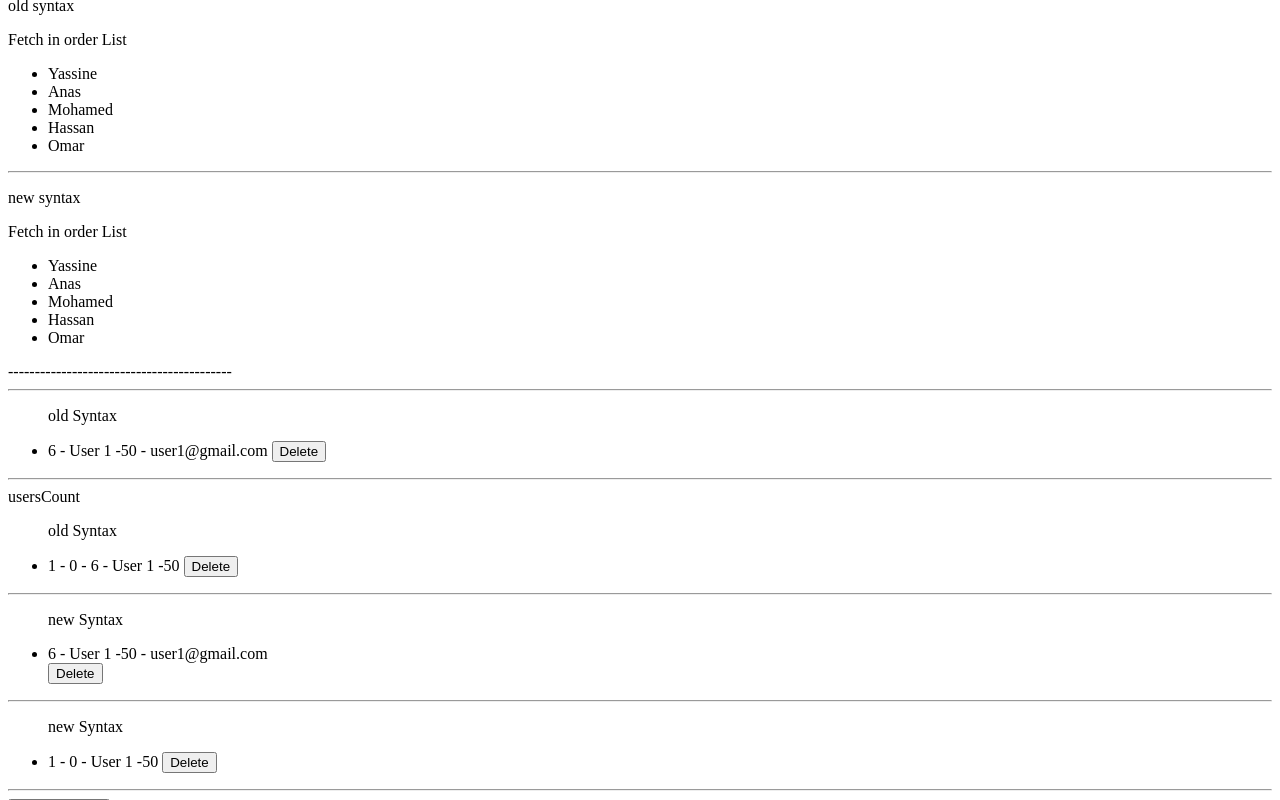
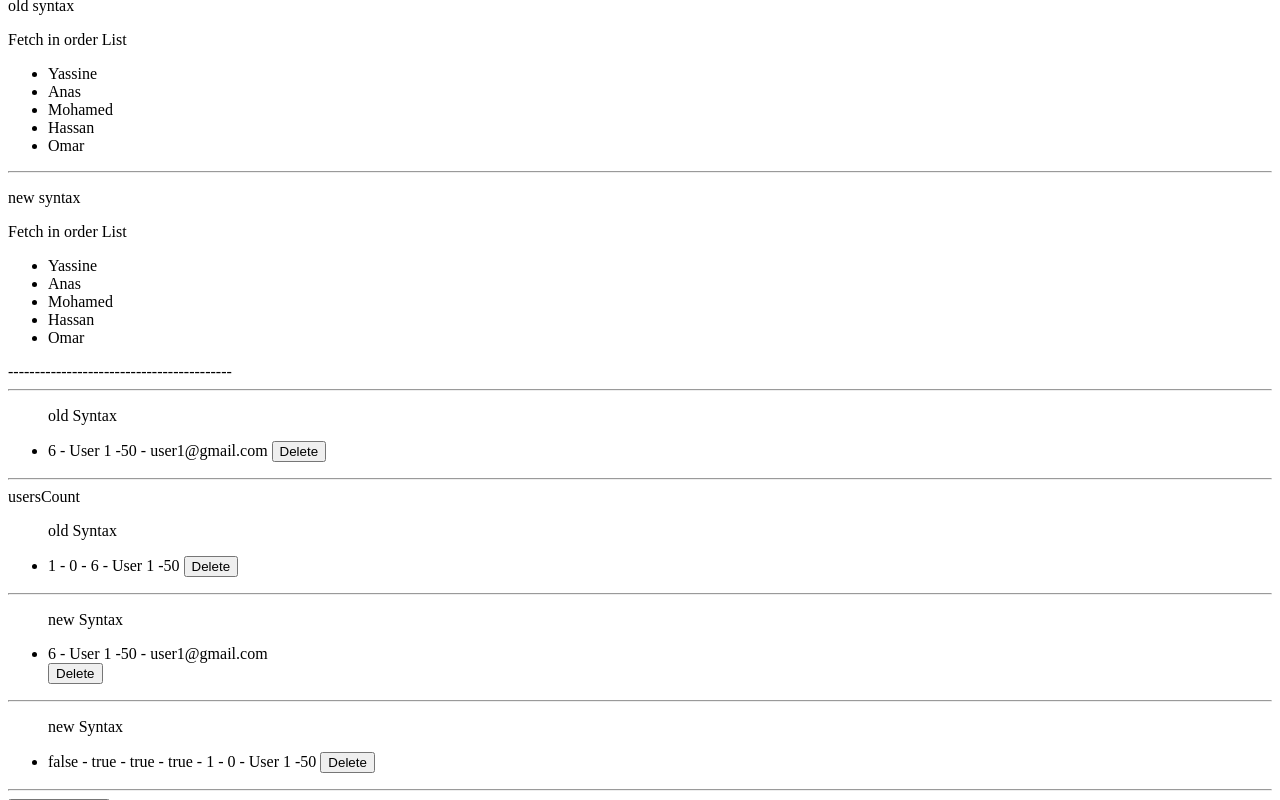
Before and after one commit to seeyassine/Angular-Learn, an Angular app: page / in a window 1280 px wide. Both pictures are taken after a click on the button "Add New User". Shown: the part 2161-2961 px from the top of the page. Built offline with nearby package versions, Linux system fonts and the light colour scheme.

Commit message:
79: First last Even and Odd For loop Property

```diff
--- a/src/app/components/directives/directives.component.html
+++ b/src/app/components/directives/directives.component.html
@@ -226,8 +226,11 @@ usersCount
  }
 <ul>
     <p>new Syntax </p>
-    @for(user of usersObj; track user; let i = $index; let usersCount = $count) {
-        <li> {{usersCount}} - {{ i }} - {{user.name}} -{{ user.age }}
+    @for(user of usersObj; track user; let i = $index; let usersCount = $count; let first = $first; let last = $last; let even = $even; let odd = $odd) {
+       <li> {{ odd }}   <!-- impaire -->
+            - {{ even }} <!--  paire -->
+            -  {{ last }} - {{ first }} -
+             {{usersCount}} - {{ i }} - {{user.name}} -{{ user.age }}
                 <button (click)="onDeleteUser(i)">Delete</button>
         </li>
     }
```
